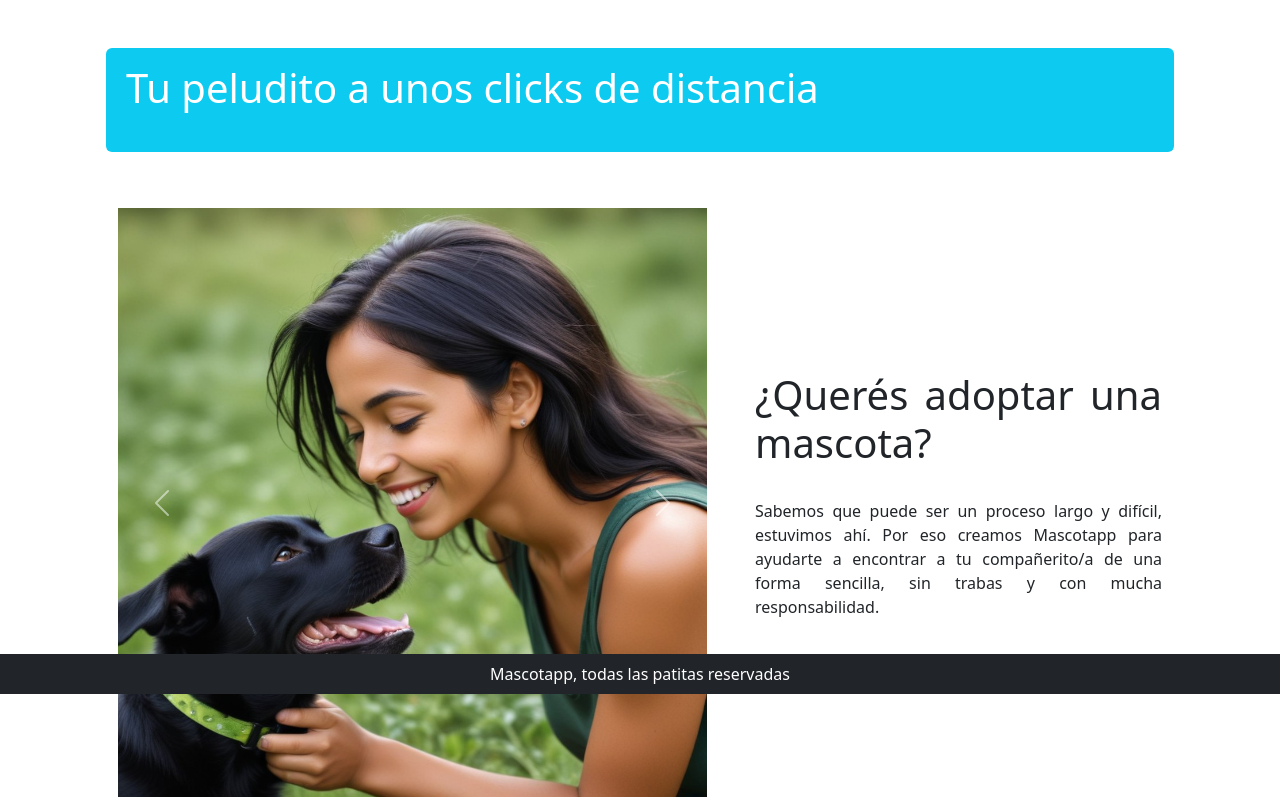
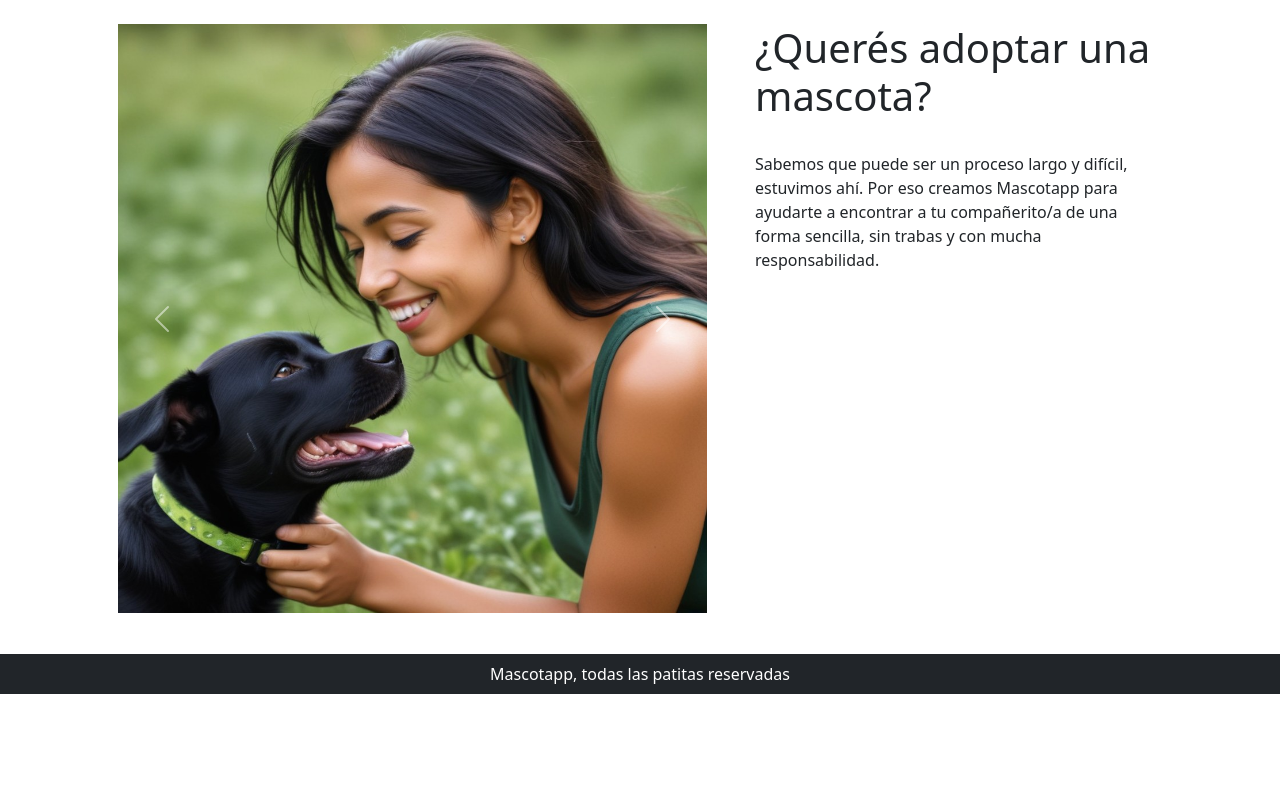
Before and after one commit to MarianAlvarezFlores/Mascotapp---MAF, a Django app: page / in a window 1280 px wide. Shown: the part 106-911 px from the top of the page. After the commit the page ends 800 px from the top, so only its background shows below. Run offline with Django 5.2, Linux system fonts and the light colour scheme; some libraries are stand-ins or nearby versions.

Commit message:
fix: alineaciones

```diff
--- a/project/core/templates/core/base.html
+++ b/project/core/templates/core/base.html
@@ -51,14 +51,8 @@
             </div>
         </nav>
         <!-- Page Content-->
-        <div class="container px-4 px-lg-5">
-            <div class="row align-items-center my-5">
-                <h1 class="pb-lg-3 text-white bg-info px-3 py-2 rounded">
-                    {% block titulo %}
-                     <img src="{% static "logo.webp.png" %}">
-                    {% endblock titulo %}
-                </h1>
-            </div>
+        <div class="container px-4 px-lg-5 mt-4">
+
             {% block contenido %}
             {% endblock contenido %}
         </div>
--- a/project/core/templates/core/index.html
+++ b/project/core/templates/core/index.html
@@ -10,7 +10,7 @@
         <p class="fs-2">Bienvenido/a {{ user.username }}</p>
     {% endif %}
     <!-- Heading Row-->
-    <div class="row gx-4 gx-lg-5 align-items-center my-2">
+    <div class="row gx-4 gx-lg-5 my-2">
         <div class="col-lg-7">
            <!-- Heading Row <img class="img-fluid rounded mb-4 mb-lg-0"
                  src="{% static 'core/img/caja.webp' %}"
@@ -34,11 +34,11 @@
                     </button>
                   </div>
         </div>
-        <div class="col-lg-5 d-flex align-items-center">
-            <div style="text-align: justify; width: 100%;">
+        <div class="col-lg-5 col-md-8 d-flex">
+            <div style=>
                 <h1 class="font-weight-light">¿Querés adoptar una mascota?</h1>
                 <br>
-                <p>
+                <p class=" text-left">
                     Sabemos que puede ser un proceso largo y difícil, estuvimos ahí. Por eso creamos Mascotapp para ayudarte a encontrar a tu compañerito/a de una forma sencilla, sin trabas y con mucha responsabilidad.
                 </p>
             </div>
--- a/project/mascota/templates/mascota/mascota_form.html
+++ b/project/mascota/templates/mascota/mascota_form.html
@@ -10,7 +10,8 @@
 {% endblock titulo %}
 
 {% block contenido %}
-
+<div style="display: flex; justify-content: center; align-items: center; height: 100vh;">
+    <div>
         <form method="post">
             {% csrf_token %}
             <table>
@@ -21,5 +22,6 @@
         <div class="fs-3 pb-4">
             <a href="{% url 'mascota:home' %}">Volver al inicio de Mascotas</a>
         </div>
-
+    </div>
+</div>
 {% endblock contenido %}
```
Also changed, not shown: project/db.sqlite3. Lines whose indentation alone changed are shown as unchanged.
